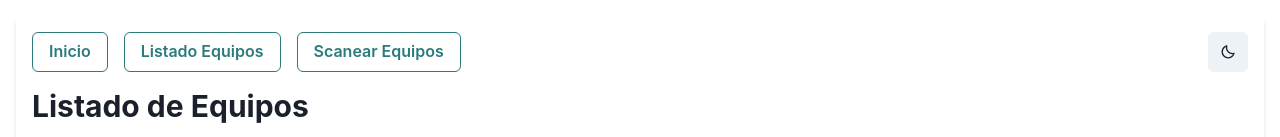
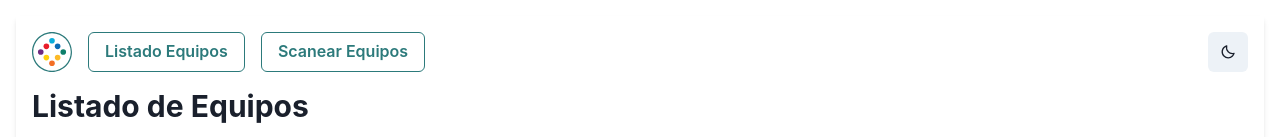
Before and after one commit to juaneme8/control-stock, a Next.js app: page /list in a window 1280 px wide. Shown: the top 137 px of the page. Built offline with nearby package versions, Linux system fonts and the light colour scheme; no server answers; the database is empty.

Commit message:
✨ useColorModeValue para Logof

```diff
--- a/components/Layout.js
+++ b/components/Layout.js
@@ -1,20 +1,22 @@
 import React from 'react';
 
-import { Box, Button, Container, Flex, HStack } from '@chakra-ui/react';
+import { Box, Button, Container, Flex, HStack, useColorModeValue } from '@chakra-ui/react';
 import Link from 'next/link';
 
 import DarkModeSwitch from '../components/DarkModeSwitch';
+import Logo from './Logo';
 function Layout({ children }) {
+  const logoColor = useColorModeValue('#2C7A7B', '#8FD3CE');
+
   return (
     <Box padding={4}>
       <Container borderRadius="sm" boxShadow="md" maxWidth="container.xl" padding={4}>
         <Flex justifyContent="space-between" mb={4}>
           <HStack spacing={4}>
             <Link href="/">
-              <Button colorScheme="teal" variant="outline">
-                Inicio
-              </Button>
+              <Logo borderColor={logoColor} cursor="pointer" height="40px" width="40px" />
             </Link>
+
             <Link href="/list">
               <Button colorScheme="teal" variant="outline">
                 Listado Equipos
```
